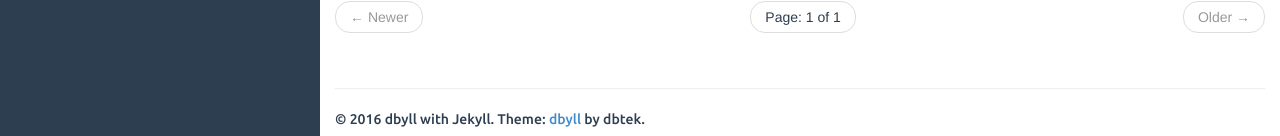
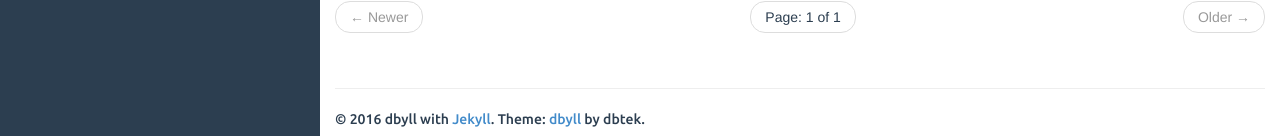
Before and after one commit to dbtek/dbyll, a Jekyll site: the page built from index.html, in a window 1280 px wide and 1206 px high. Shown: the part 1067-1203 px from the top of the window. Built offline with Jekyll 4.4.1, drawn with Linux system fonts in a browser that asks for light colours; the list of posts is cut into pages by our own code.

Commit message:
Add Jekill link

```diff
--- a/_includes/default.html
+++ b/_includes/default.html
@@ -98,7 +98,7 @@
 		<footer>
 			<hr/>
 			<p>
-				&copy; {{ site.time | date: '%Y' }} {{ site.author.name }} with Jekyll. Theme: <a href="https://github.com/dbtek/dbyll">dbyll</a> by dbtek.
+				&copy; {{ site.time | date: '%Y' }} {{ site.author.name }} with <a href="http://jekyllrb.com/">Jekyll</a>. Theme: <a href="https://github.com/dbtek/dbyll">dbyll</a> by dbtek.
 			</p>
 		</footer>
 	</div>
```
